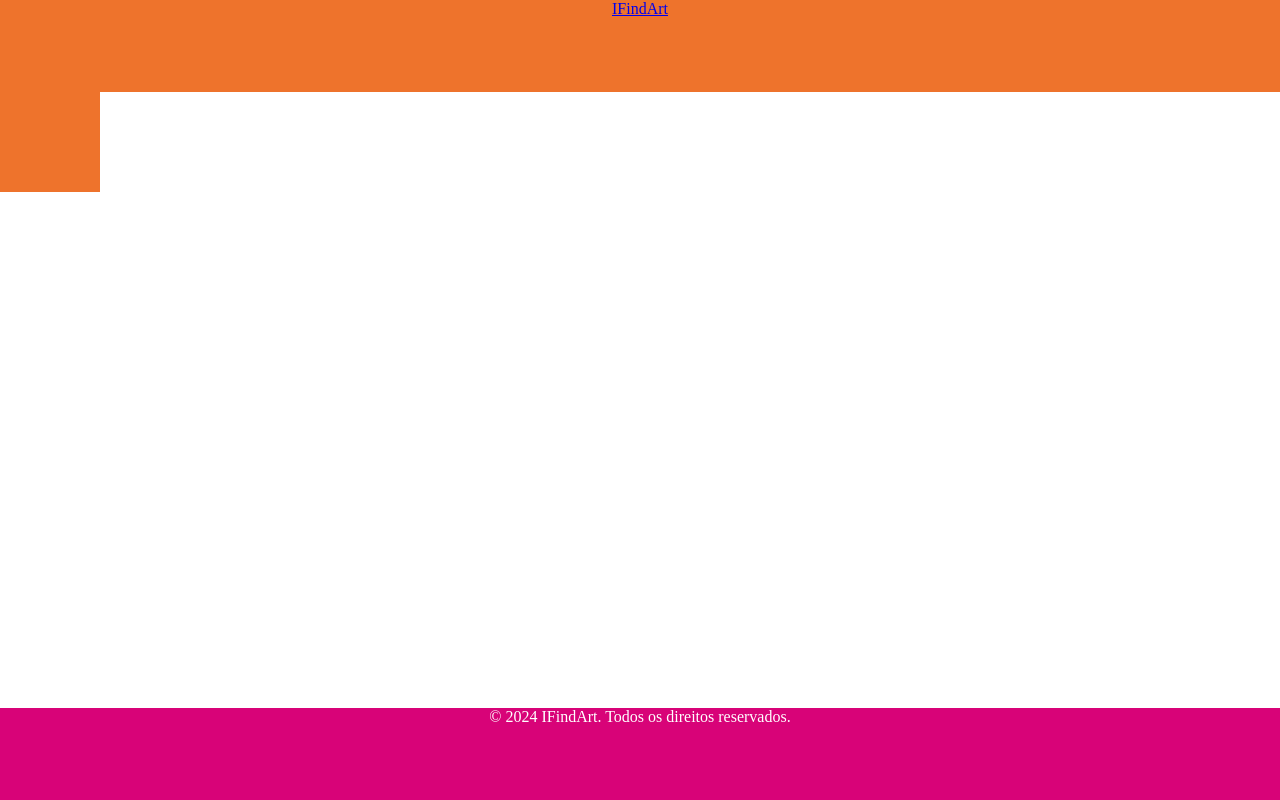
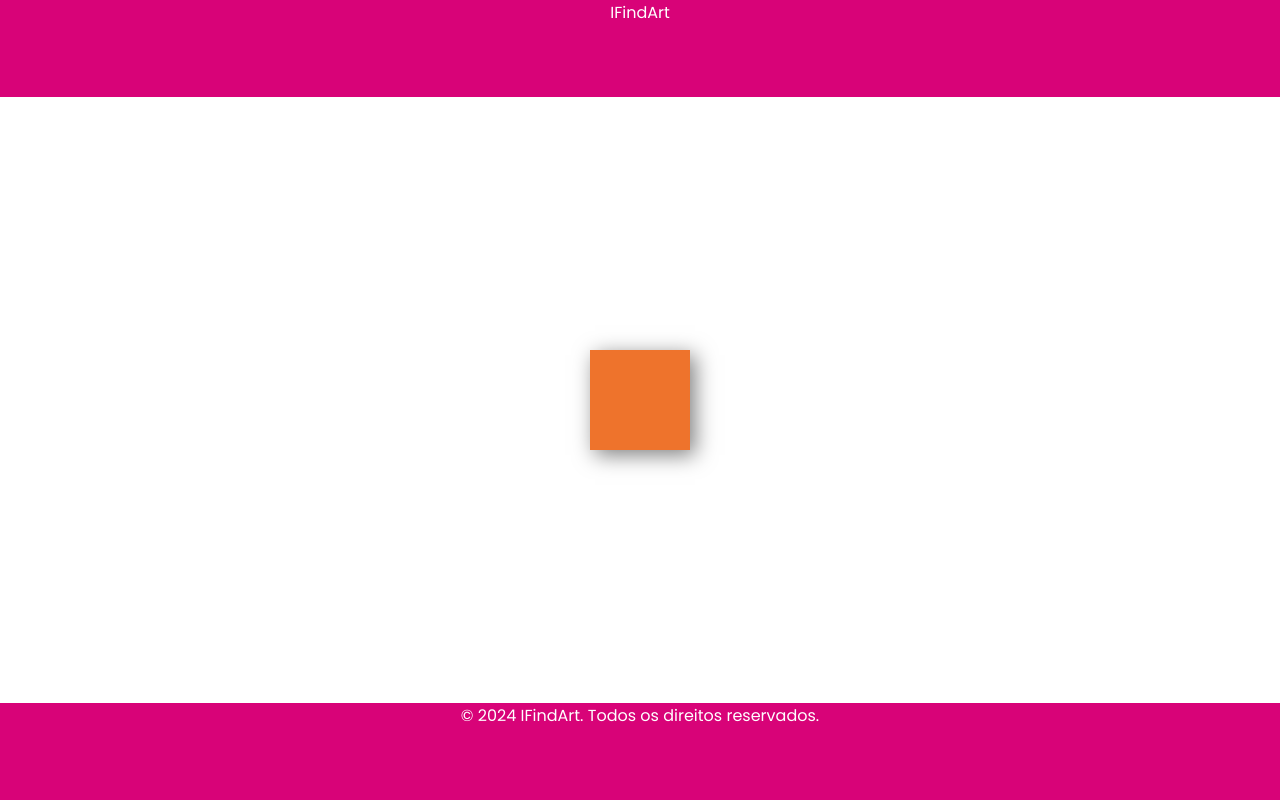
Before and after one commit to sabriwnaa/IFindArt, a PHP site: page / in a window 1280 px wide. Run offline with PHP 8.4, Linux system fonts and the light colour scheme.

Commit message:
estruturacao basica css

```diff
--- a/HeaderFooter/footer.php
+++ b/HeaderFooter/footer.php
@@ -5,7 +5,7 @@
     <meta charset="UTF-8">
     <meta name="viewport" content="width=device-width, initial-scale=1.0">
     <title>Footer</title>
-    <link rel="stylesheet" href="style.css">
+    <link rel="stylesheet" href="../style.css">
 </head>
 <body>
 <footer>
--- a/HeaderFooter/header.php
+++ b/HeaderFooter/header.php
@@ -5,7 +5,7 @@
     <meta charset="UTF-8">
     <meta name="viewport" content="width=device-width, initial-scale=1.0">
     <title>Header</title>
-    <link rel="stylesheet" href="style.css">
+    <link rel="stylesheet" href="../style.css">
 </head>
 <body>
 <header>
--- a/style.css
+++ b/style.css
@@ -1,3 +1,5 @@
+@import url('https://fonts.googleapis.com/css2?family=Poppins:wght@400;500;600;700&display=swap');
+
 *{
     margin: 0;
     padding: 0;
@@ -9,18 +11,28 @@
     min-height: 100vh;
     display: flex;
     flex-direction: column;
+    font-family: 'Poppins', sans-serif;
 }
 
 .main{
     flex: 7;
+    display: flex;
+    justify-content: center;
+    align-items: center;
 }
 
 header{
     flex: 1;
-    background-color: #ee732c;
+    background-color: #d80378;
     color: white;
     text-align: center;
 }
+
+a{
+    text-decoration: none;
+    color: inherit;
+}
+
 
 footer{
     flex: 1;
@@ -31,9 +43,7 @@ footer{
 }
 
 .box{
-    .box {
-        box-shadow: 0 4px 8px rgba(0, 0, 0, 0.1);
-    }
+    box-shadow: 5px 5px 20px rgba(0, 0, 0, 0.5);
     background-color: #ee732c;
     height: 100px;
     width: 100px;
```
